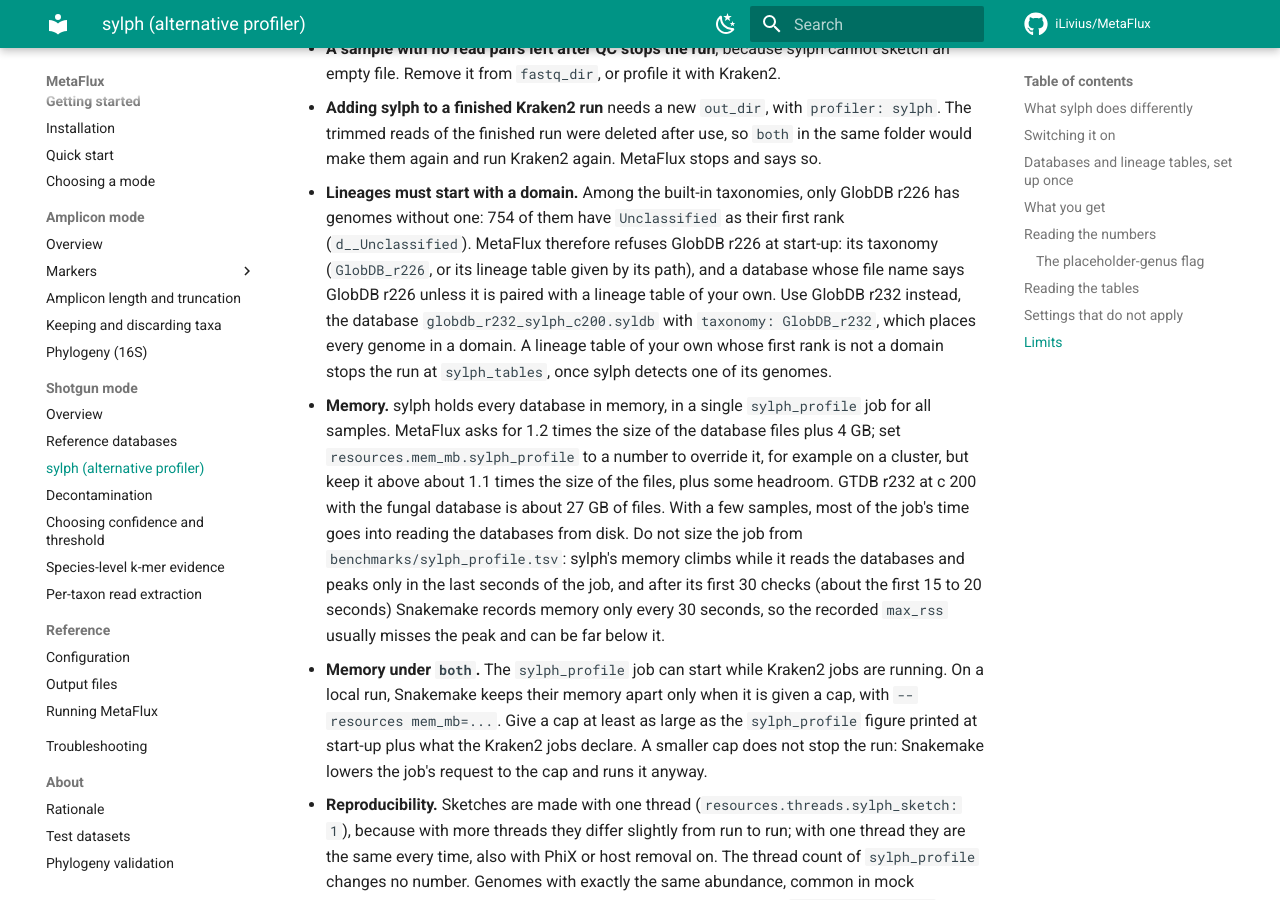
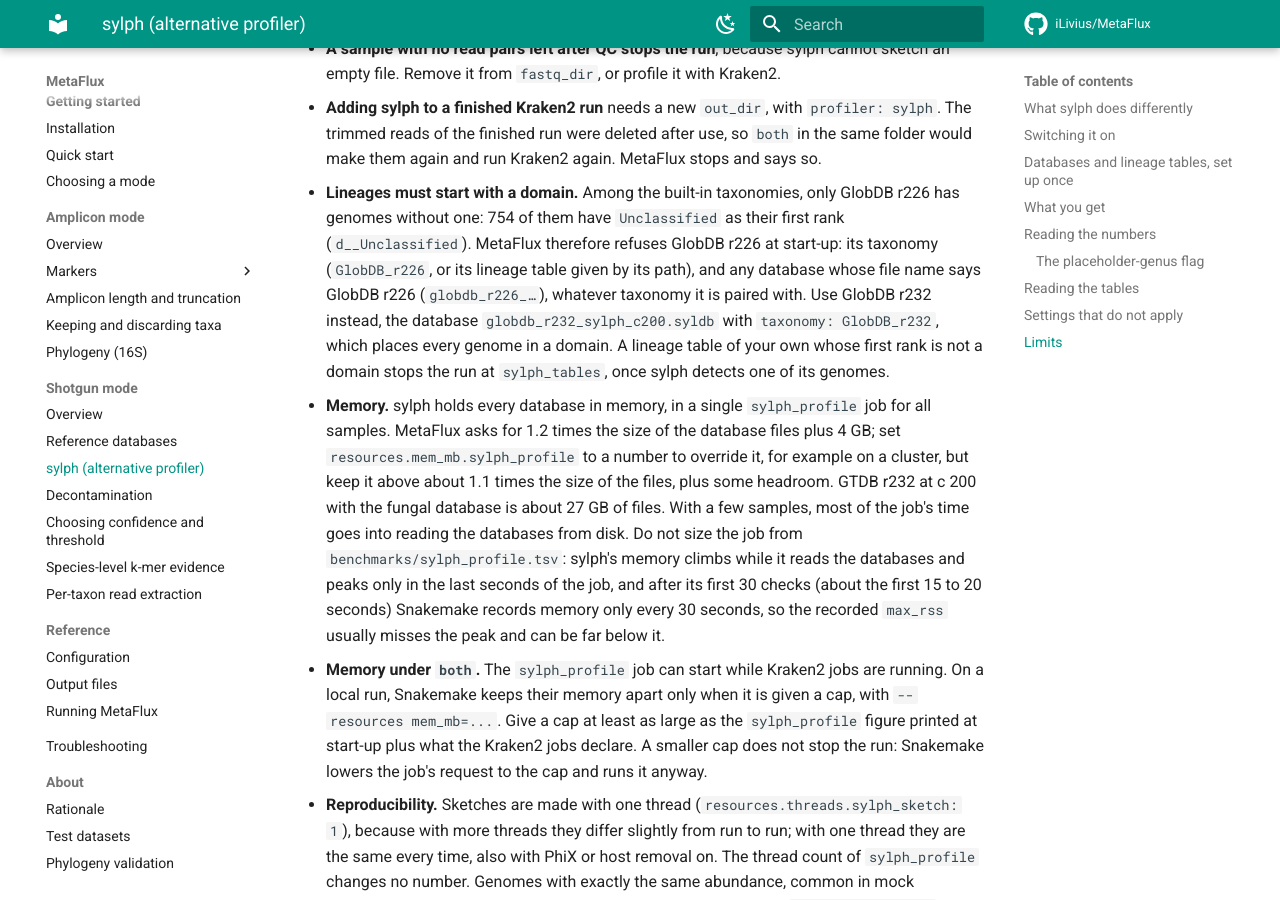
Before and after one commit to iLivius/MetaFlux, an MkDocs documentation site: the page built from docs/shotgun/sylph.md, in a window 1280 px wide and 900 px high, scrolled down 6608 px. Built offline with MkDocs 1.6.1 and Material for MkDocs 9.7.7, drawn with Linux system fonts in a browser that asks for light colours; comment, search, counter and statistics services are not loaded.

Commit message:
sylph: refuse a GlobDB r226 database file whatever its taxonomy
A database whose file name says GlobDB r226 (globdb_r226_...) was refused
with a built-in taxonomy, but let through when it was paired with a
lineage table of your own. It is now refused with any taxonomy, with the
same message as the GlobDB_r226 taxonomy: GlobDB r226 cannot be used,
use GlobDB r232.

The exemption also let a renamed copy of the r226 lineage table through,
since a renamed table counts as a table of your own: the run then started
and stopped at sylph_tables, after profiling, on the genomes that table
leaves without a domain. GlobDB r232 replaces r226, so nothing is lost by
refusing the r226 database itself.

Still not caught, and said so in the code comment: an r226 database
renamed so that its name no longer shows r226, with a table of your own.

Tested with dry runs, the previous commit against this one, 24 start-up
cases: the 19 GlobDB r226 cases of the earlier checks, plus 5 new ones.
- 4 cases that passed now stop: the r226 database with the renamed r226
  table (as globdb_r226_sylph_c200.syldb, as GlobDB-R226-c200.syldb, as
  globdbr226_c200.syldb, and under profiler both).
- The other 20 give the same result as before: 13 refusals, 2 'did you
  mean' messages for misspelt r232 names, 5 runs that pass (GlobDB r232
  with its own table renamed among them, and the renamed r226 database).
- Every refusal prints the same message text after the entry it names.
- Full job dumps of a kraken2, a sylph and a both config: identical.

Reruns: none. Only a start-up check, comments and docs change.

```diff
--- a/docs/shotgun/sylph.md
+++ b/docs/shotgun/sylph.md
@@ -268,11 +268,12 @@ after QC (with the one exception under [Reading the numbers](#reading-the-number
 - **Lineages must start with a domain.** Among the built-in taxonomies, only GlobDB r226
   has genomes without one: 754 of them have `Unclassified` as their first rank
   (`d__Unclassified`). MetaFlux therefore refuses GlobDB r226 at start-up: its taxonomy
-  (`GlobDB_r226`, or its lineage table given by its path), and a database whose file name
-  says GlobDB r226 unless it is paired with a lineage table of your own. Use GlobDB r232
-  instead, the database `globdb_r232_sylph_c200.syldb` with `taxonomy: GlobDB_r232`,
-  which places every genome in a domain. A lineage table of your own whose first rank is
-  not a domain stops the run at `sylph_tables`, once sylph detects one of its genomes.
+  (`GlobDB_r226`, or its lineage table given by its path), and any database whose file
+  name says GlobDB r226 (`globdb_r226_…`), whatever taxonomy it is paired with. Use
+  GlobDB r232 instead, the database `globdb_r232_sylph_c200.syldb` with
+  `taxonomy: GlobDB_r232`, which places every genome in a domain. A lineage table of
+  your own whose first rank is not a domain stops the run at `sylph_tables`, once sylph
+  detects one of its genomes.
 - **Memory.** sylph holds every database in memory, in a single `sylph_profile` job for
   all samples. MetaFlux asks for 1.2 times the size of the database files plus 4 GB; set
   `resources.mem_mb.sylph_profile` to a number to override it, for example on a cluster,
```
Also changed, not shown: 2 other files.
